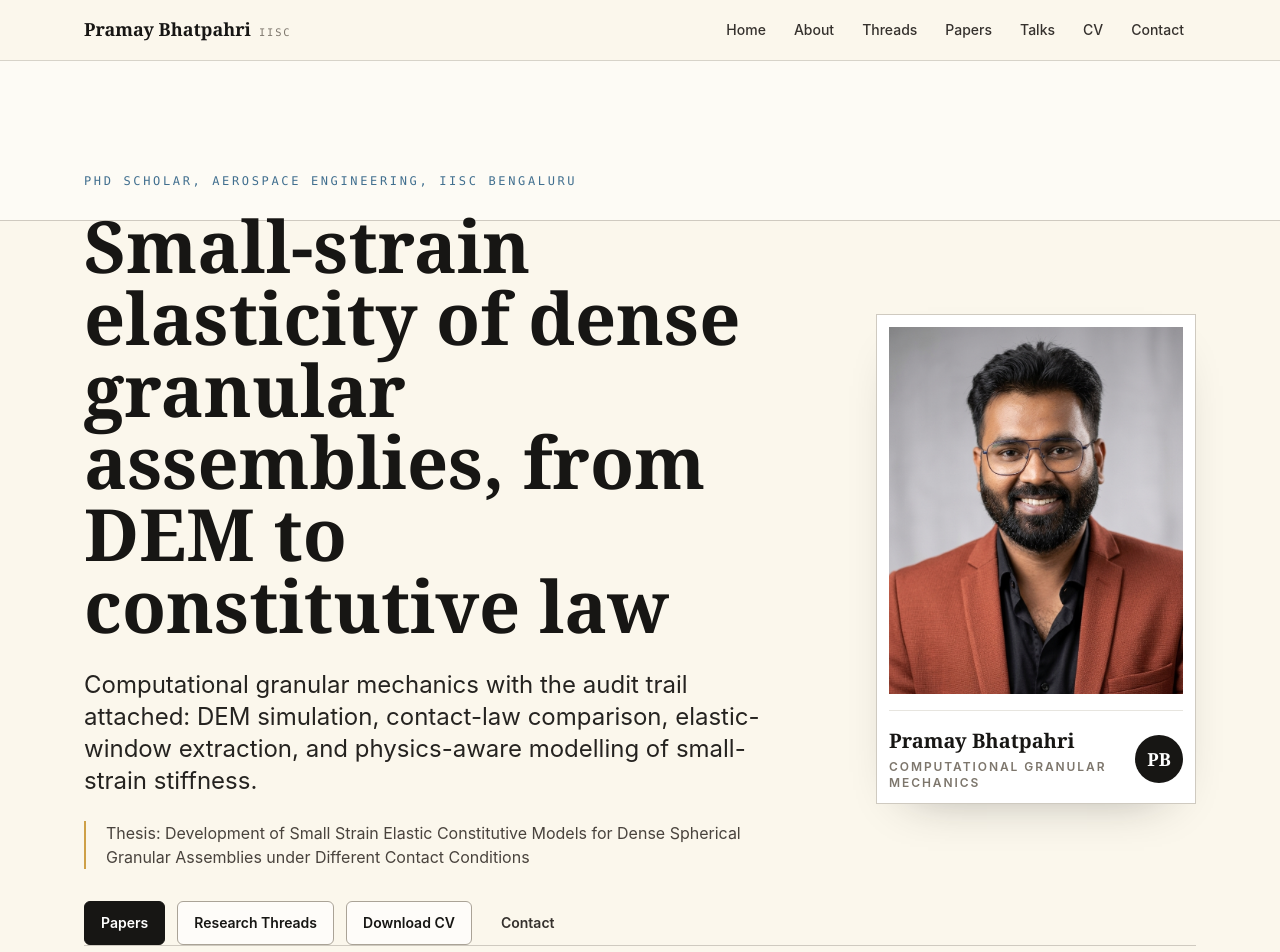
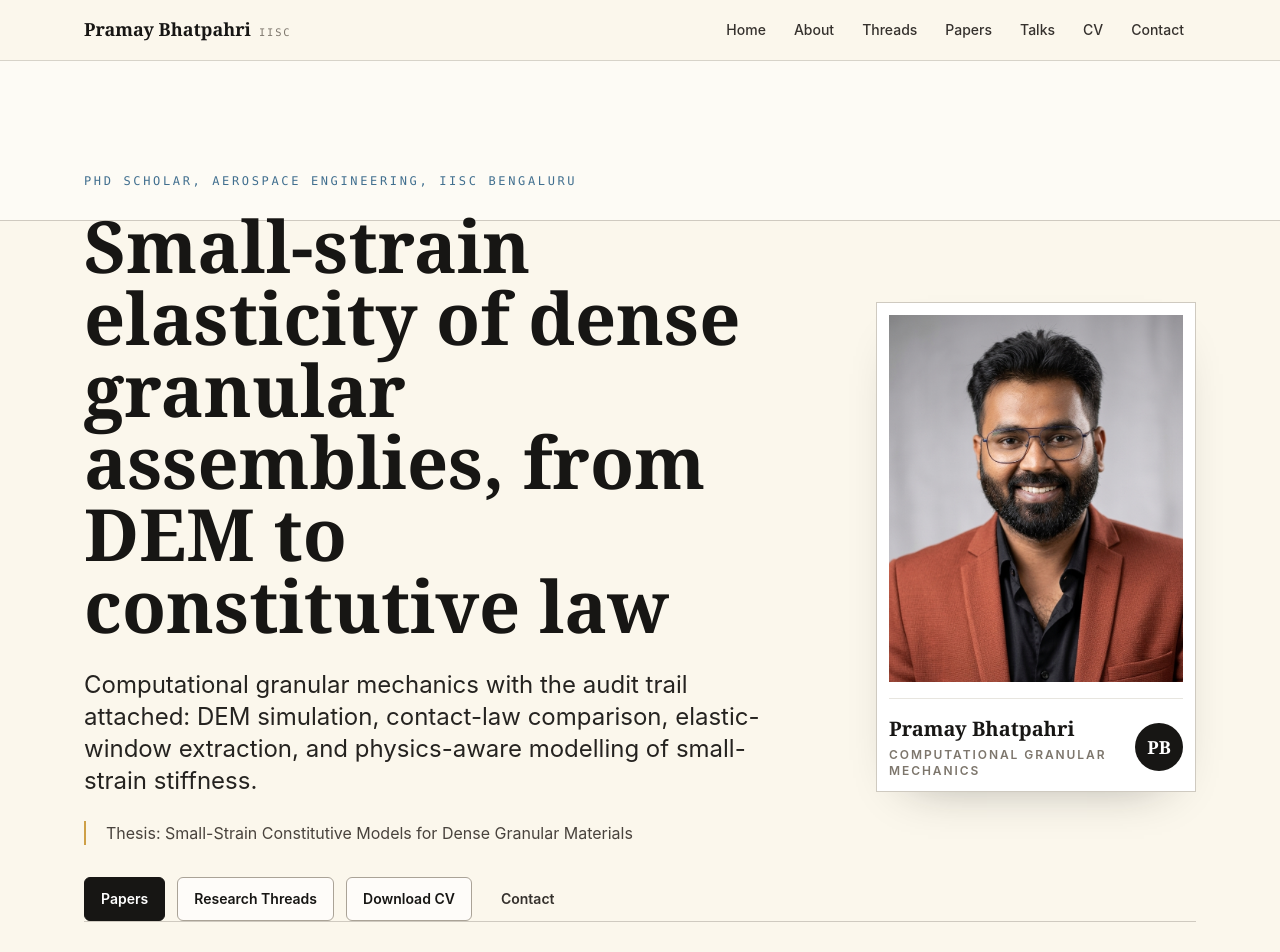
Before and after one commit to pramaybaero-droid/pramaybaero-droid.github.io, a React (Vite) app: page / in a window 1280 px wide. Shown: the top 952 px of the page. Built offline with nearby package versions, Linux system fonts and the light colour scheme.

Commit message:
Correct thesis title in website and CV

```diff
--- a/src/data/profile.ts
+++ b/src/data/profile.ts
@@ -9,7 +9,7 @@ export const profile = {
   summary:
     "Computational granular mechanics with the audit trail attached: DEM simulation, contact-law comparison, elastic-window extraction, and physics-aware modelling of small-strain stiffness.",
   thesisTitle:
-    "Development of Small Strain Elastic Constitutive Models for Dense Spherical Granular Assemblies under Different Contact Conditions",
+    "Small-Strain Constitutive Models for Dense Granular Materials",
   photo: {
     src: "/profile-photo.png",
     alt: "Portrait of Pramay"
```
Also changed, not shown: 1 other file (tests, documents, lock files or other folders).
